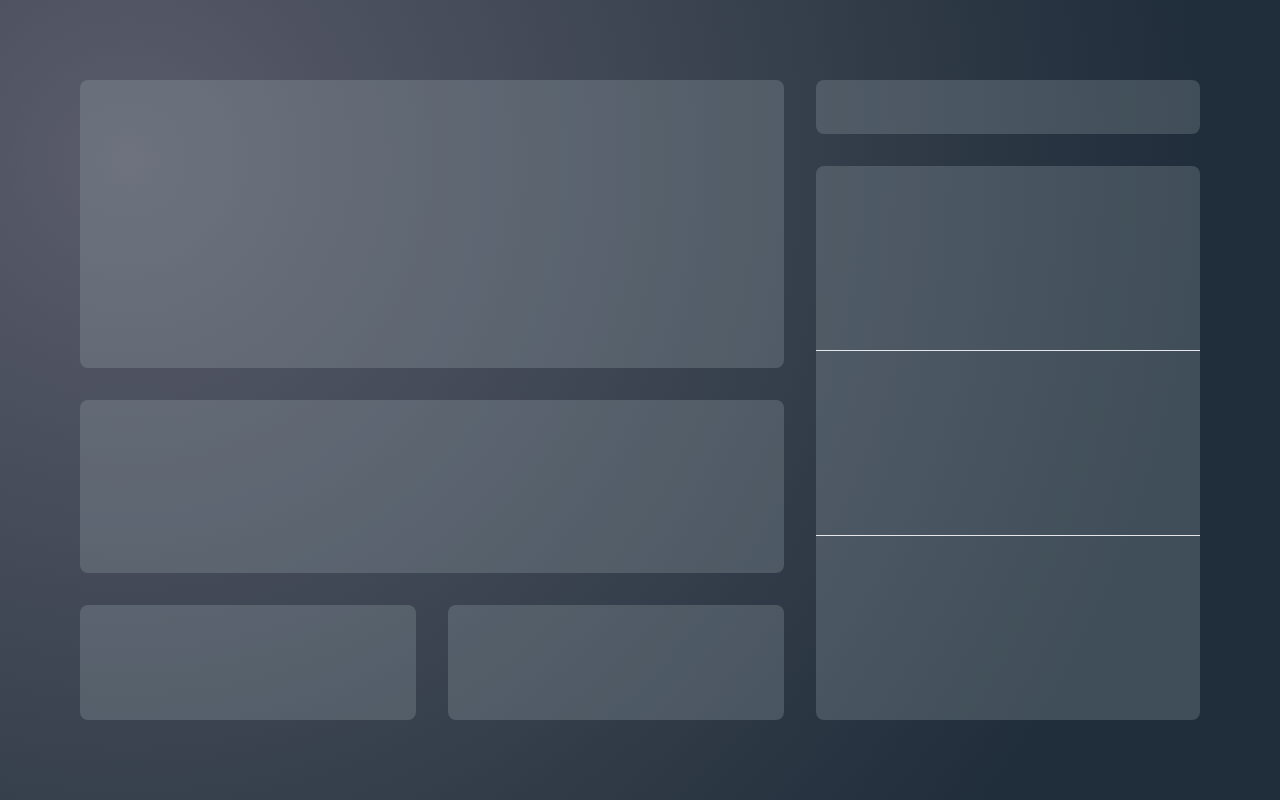
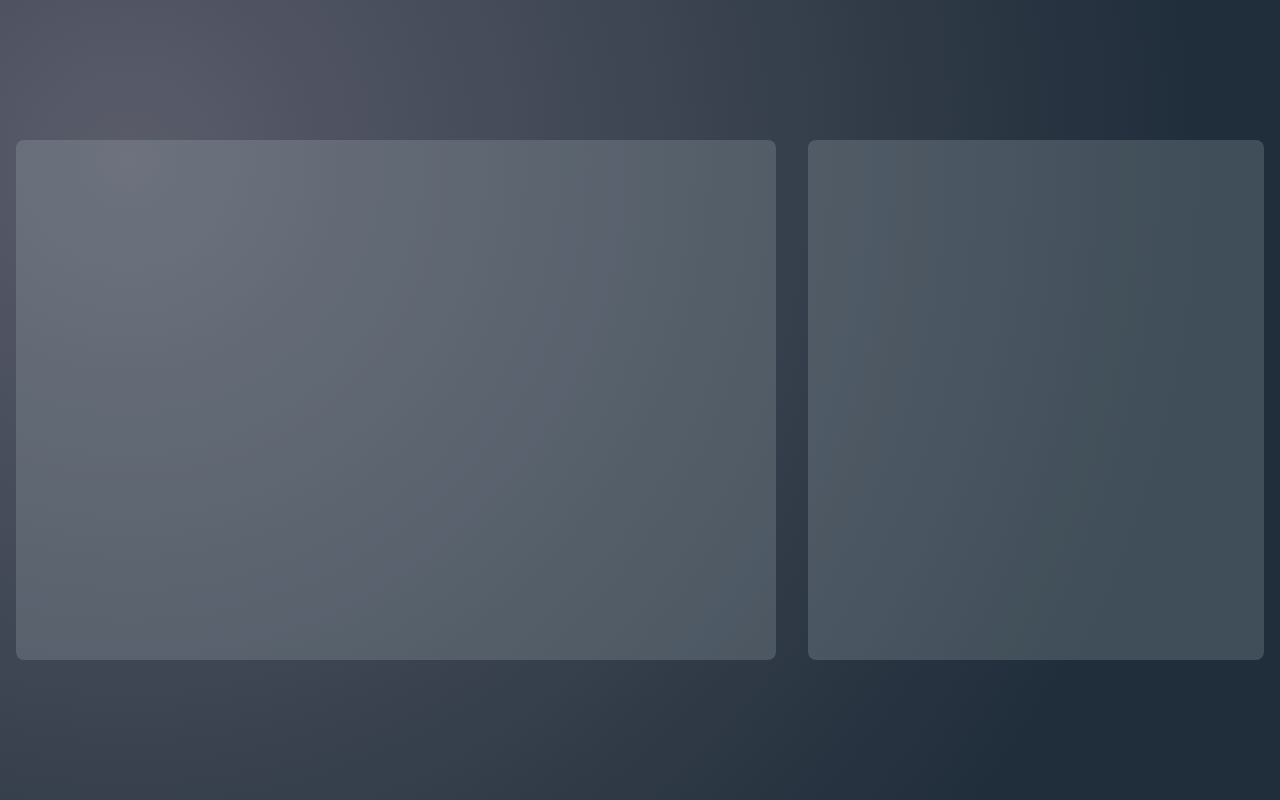
Before and after one commit to constayush/weather-react, a React (Vite) app: page / in a window 1280 px wide. Built offline with nearby package versions, Linux system fonts and the light colour scheme.

Commit message:
final layout

```diff
--- a/src/App.jsx
+++ b/src/App.jsx
@@ -2,50 +2,11 @@ import React from 'react'
 
 function App() {
   return (
-    <div className=' wrapper w-screen h-screen flex justify-center items-center gap-[2rem]'>
+    <div className=' wrapper w-screen h-screen flex flex-col lg:flex-row justify-center items-center gap-[2rem] p-[1rem] '>
 
 
-
-
-
-      <div className=' w-[55vw] h-[80vh] curv flex flex-col justify-center items-center gap-[2rem] ' >
-
-        <div className='subSec glass w-[100%] h-[50%] curv'></div>
-        <div className='subSec glass w-[100%] h-[30%] curv'></div>
-
-        <div className='subSec  w-[100%] h-[20%] flex justify-center itmes-center gap-[2rem] '>
-          <div className='subSec glass w-[49%] h-[100%] curv'></div>
-          <div className='subSec glass w-[49%] h-[100%] curv'></div>
-        </div>
-
-
-
-      </div>
-
-
-
-
-
-
-
-      <div className=' w-[30vw] h-[80vh] curv  flex flex-col gap-[2rem]' >
-
-
-<div className='searchbar w-full h-[10vh] glass  curv'> </div>
-
-
-<div className='glass flex flex-col  curv'>
-<div className='w-full h-[23vh]  curv'></div>
-<hr/>
-<div className='w-full h-[23vh]  curv'></div>
-<hr/>
-<div className='w-full h-[23vh]  curv'></div>
-</div>
-
-
-      </div>
-
-
+<div className='mainWeatherCard w-[20rem] lg:w-[50rem] h-[32.5rem] glass rounded-lg'></div>
+<div className='mainWeatherCard w-[20rem] lg:w-[30rem] h-[32.5rem] glass rounded-lg'></div>
 
 
 
--- a/src/index.css
+++ b/src/index.css
@@ -10,21 +10,10 @@ body{
     margin: 0;
     padding: 0;
     box-sizing: border-box;
-
-
-
     background: radial-gradient(circle at 10% 20%, rgb(90, 92, 106) 0%, rgb(32, 45, 58) 81.3%);
 }
 
 
 .glass{
-
     background-color: rgba(169, 185, 189, 0.24);
 }
-
-
-
-.curv{
-
-    border-radius: 8px;
-}
```
